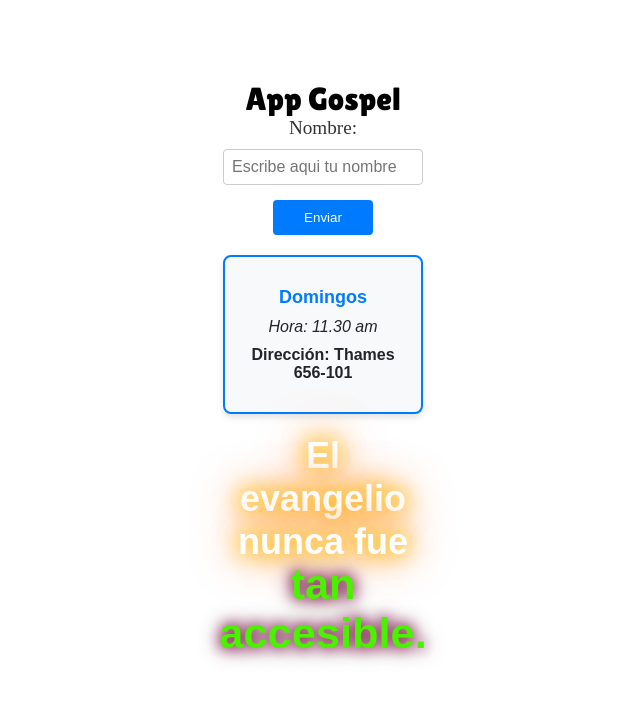
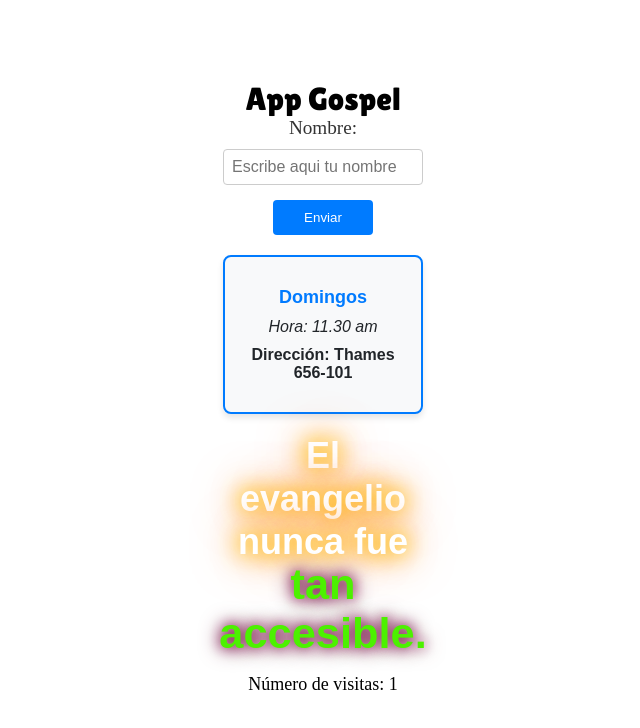
Before and after one commit to SamueXD123/gospal, a plain HTML site: page index.html in a window 1280 px wide. Shown: the whole page, without its empty margins (317-957 px from the left). Drawn offline with Linux system fonts and the light colour scheme; a web font is replaced by a local one.

```diff
--- a/asset/javascript/index.js
+++ b/asset/javascript/index.js
@@ -65,6 +65,26 @@
     });
 }
 
+function actualizarContador() {
+    let visitas = localStorage.getItem("contadorVisitas");
+
+    // Si no hay contador, inicializarlo
+    if (!visitas) {
+        visitas = 0;
+    }
+
+    // Incrementar el contador
+    visitas++;
+
+    // Almacenar el contador actualizado
+    localStorage.setItem("contadorVisitas", visitas);
+
+    // Mostrar el contador en la página
+    document.getElementById("contador").textContent = `Número de visitas: ${visitas}`;
+}
+
+// Llamar a la función para actualizar el contador al cargar la página
+window.onload = actualizarContador;
 
 
 // const codigoQRDiv = document.getElementById('codigo-qr');
--- a/index.html
+++ b/index.html
@@ -44,6 +44,10 @@
 
 
     <div class="codigo-qr" id="codigo-qr"></div>
+    <div id="contador" style="text-align: center; font-size: 18px; margin-top: 20px;">
+        Visitas: 0
+    </div>
+
 
 </body>
 
```
